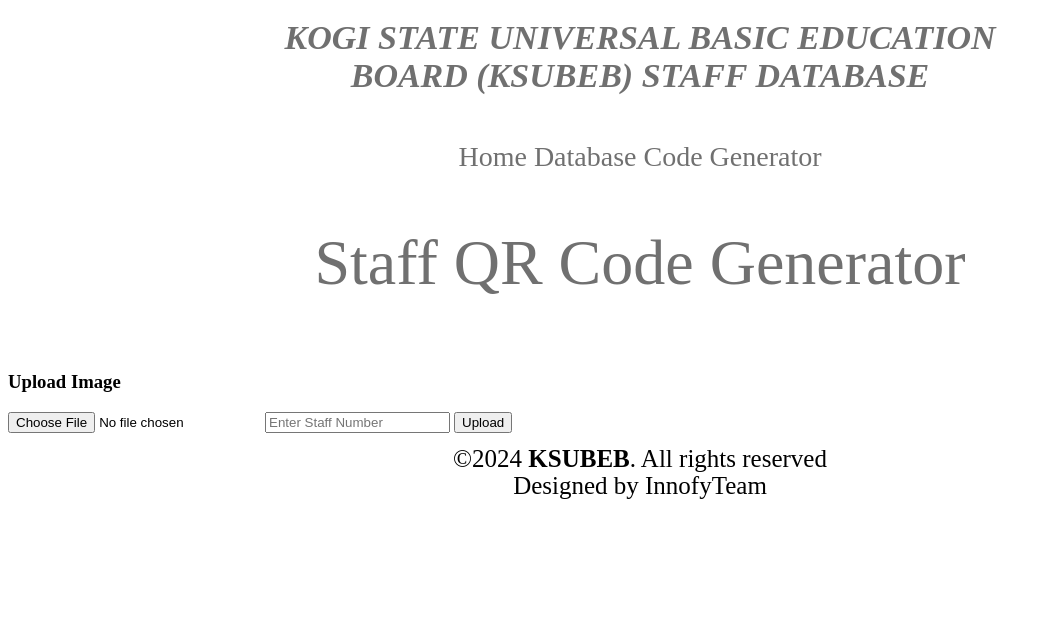
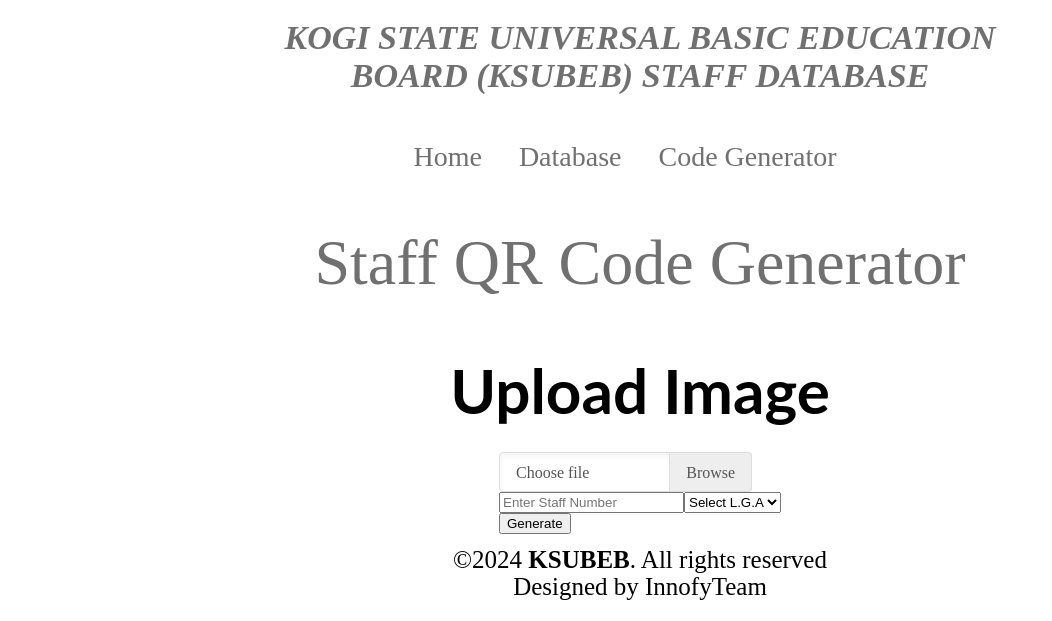
Before and after one commit to baydre/qr-code_software_generator, a Flask app: page /upload in a window 1280 px wide. Shown: the part 213-834 px from the top of the page, without its empty margins (0-1052 px from the left). Before the commit the page ends 712 px from the top, so only its background shows below. Run offline with Flask 3, Linux system fonts and the light colour scheme.

Commit message:
modified html templates for ksubeb web app

```diff
--- a/ksubeb_demo/v1.1/app/templates/layout.html
+++ b/ksubeb_demo/v1.1/app/templates/layout.html
@@ -7,6 +7,8 @@
     <link rel="shortcut icon" href="favicon.ico" type="image/x-icon">
     <link rel="stylesheet" type="text/css" href="{{ url_for('static', filename='css/layout.css') }}">
     <link rel="stylesheet" type="text/css" href="{{ url_for('static', filename='css/home.css') }}">
+    <link rel="stylesheet" type="text/css" href="{{ url_for('static', filename='css/upload.css') }}">
+    <link rel="stylesheet" type="text/css" href="{{ url_for('static', filename='css/auth.css') }}">
 
     <title>{{ title }}</title>
 </head>
--- a/ksubeb_demo/v1.1/app/templates/nav.html
+++ b/ksubeb_demo/v1.1/app/templates/nav.html
@@ -1,5 +1,7 @@
 <nav class="navbar">
-    <a href="#home">Home</a>
-    <a href="#db">Database</a>
-    <a href="#code">Code Generator</a>
+    <ul>
+        <li><a href="#home">Home</a></li>
+        <li><a href="#db">Database</a></li>
+        <li><a href="#code">Code Generator</a></li>
+    </ul>
 </nav>
--- /dev/null
+++ b/ksubeb_demo/v1.1/app/templates/qr_image.html
@@ -0,0 +1 @@
+<!-- <img src="" alt="" class="qrcode"> -->
--- a/ksubeb_demo/v1.1/app/templates/upload.html
+++ b/ksubeb_demo/v1.1/app/templates/upload.html
@@ -1,17 +1,29 @@
 {# templates/upload.html #}
 {% extends 'layout.html' %}
-
-{% block css %}
-<link href="{{ url_for('static', filename='css/upload.css')}}" rel="stylesheet">
-{% endblock %}
-
 {% block content %}
     {% include 'nav.html' %}
     {% include 'title.html' %}
-    <h3>Upload Image</h3>
-    <form method=post enctype=multipart/form-data>
-        <input type=file name=file>
-        <input type="text" name="file_number" id="file_number" placeholder="Enter Staff Number">
-        <input type=submit value=Upload>
+    <h3 class="id-upload">Upload Image</h3>
+    <form method=post enctype=multipart/form-data class="upload-form">
+        <div class="selectfile">
+            <label class="file">
+                <input type="file" id="file" aria-label="File browser example" class="selectID">
+                <span class="file-custom"></span>
+            </label>
+        </div>
+        <div class="staff-info">
+            <input type="text" name="file_number" id="file_number" placeholder="Enter Staff Number">
+            <select name="" id="">
+                <option value="">Select L.G.A</option>
+                <option value="">Okene</option>
+                <option value="">Adavi</option>
+                <option value="">Dekina</option>
+                <option value="">Okehi</option>
+                <option value="">Lokoja</option>
+            </select>
+        </div>
+        <div>
+            <input type=submit value=Generate>
+        </div>
     </form>
 {% endblock content %}
```
Also changed, not shown: ksubeb_demo/v1.1/app/templates/auth.html (+10 -8 lines), ksubeb_demo/v1.1/app/templates/home.html (+4 -4 lines).
